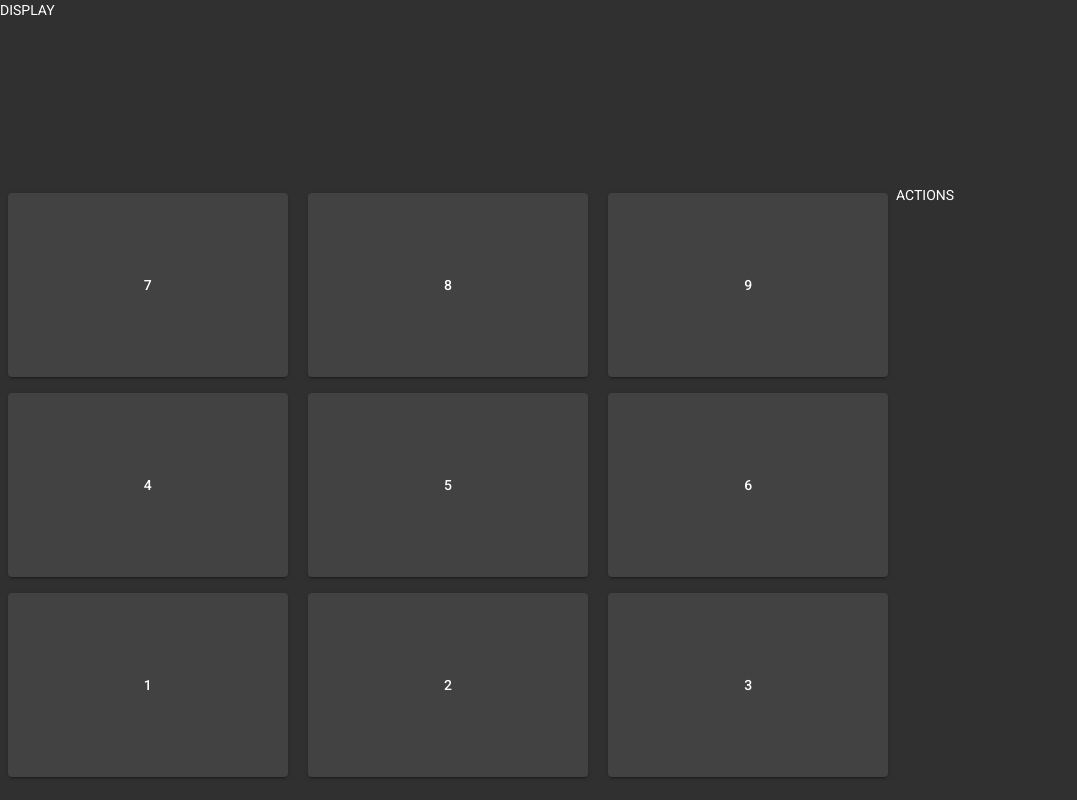
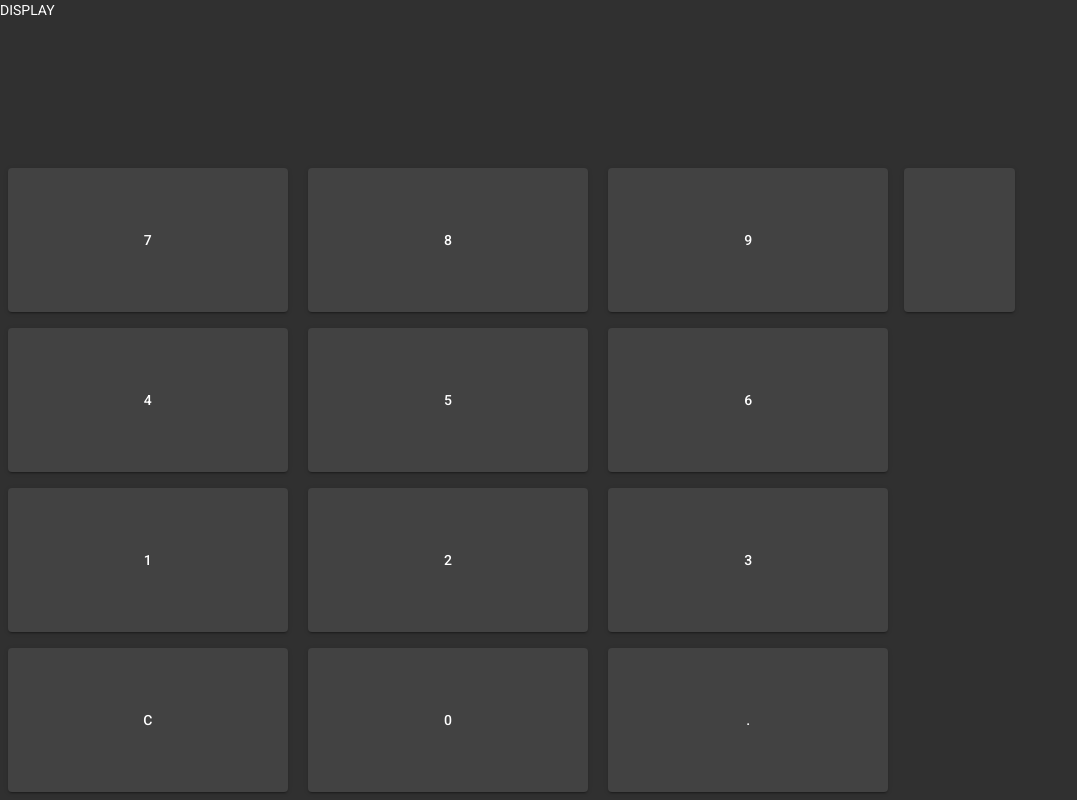
Before and after one commit to bradtaniguchi/fcc-calculator, an Angular app: page / in a window 1280 px wide. Shown: the whole page, without its empty margins (0-1077 px from the left). Built offline with nearby package versions, Linux system fonts and the light colour scheme.

Commit message:
Add other buttons

```diff
--- a/src/app/components/calculator/calc-button.ts
+++ b/src/app/components/calculator/calc-button.ts
@@ -1,4 +1,4 @@
 export interface CalcButton {
-  num: number;
+  value: number | string;
   word: string;
 }
--- a/src/app/components/calculator/calc-buttons.ts
+++ b/src/app/components/calculator/calc-buttons.ts
@@ -3,44 +3,58 @@ import { CalcButton } from './calc-button';
 export const CALC_BUTTONS: Array<Array<CalcButton>> = [
   [
     {
-      num: 7,
+      value: 7,
       word: 'seven'
     },
     {
-      num: 8,
+      value: 8,
       word: 'eight'
     },
     {
-      num: 9,
+      value: 9,
       word: 'nine'
     }
   ],
   [
     {
-      num: 4,
+      value: 4,
       word: 'four'
     },
     {
-      num: 5,
+      value: 5,
       word: 'five'
     },
     {
-      num: 6,
+      value: 6,
       word: 'six'
     }
   ],
   [
     {
-      num: 1,
+      value: 1,
       word: 'one'
     },
     {
-      num: 2,
+      value: 2,
       word: 'two'
     },
     {
-      num: 3,
+      value: 3,
       word: 'three'
+    }
+  ],
+  [
+    {
+      value: 'C',
+      word: 'clear'
+    },
+    {
+      value: 0,
+      word: 'zero'
+    },
+    {
+      value: '.',
+      word: 'decimal'
     }
   ]
 ];
--- a/src/app/components/calculator/calculator.component.ts
+++ b/src/app/components/calculator/calculator.component.ts
@@ -19,15 +19,15 @@ import { CALC_BUTTONS } from './calc-buttons';
               class="calc-row"
             >
               <ng-container *ngFor="let button of rowButtons">
-                <div class="calc-num-button">
+                <div class="calc-button">
                   <button
                     fxFlex
                     type="button"
                     mat-raised-button
                     [id]="button.word"
-                    (click)="enterNumber(button.num)"
+                    (click)="enterNumber(button.value)"
                   >
-                    {{ button.num }}
+                    {{ button.value }}
                   </button>
                 </div>
               </ng-container>
@@ -35,7 +35,16 @@ import { CALC_BUTTONS } from './calc-buttons';
           </ng-container>
         </div>
         <div fxFlex="30" fxFlex.lt-md="20">
-          ACTIONS
+          <div
+            fxLayout="row"
+            fxLayoutAlign="space-between center"
+            class="calc-row"
+          >
+            <div class="calc-button">
+              <button fxFlex type="button" mat-raised-button id=""></button>
+            </div>
+            <div></div>
+          </div>
         </div>
       </div>
     </div>
@@ -48,14 +57,15 @@ import { CALC_BUTTONS } from './calc-buttons';
     `,
     `
       .calc-row {
-        height: 25vh;
+        height: 20vh;
       }
     `,
     `
-      .calc-num-button {
+      .calc-button {
         height: 100%;
         width: 33%;
         padding: 0.5rem;
+        font-size: 2rem;
       }
     `
   ],
```
